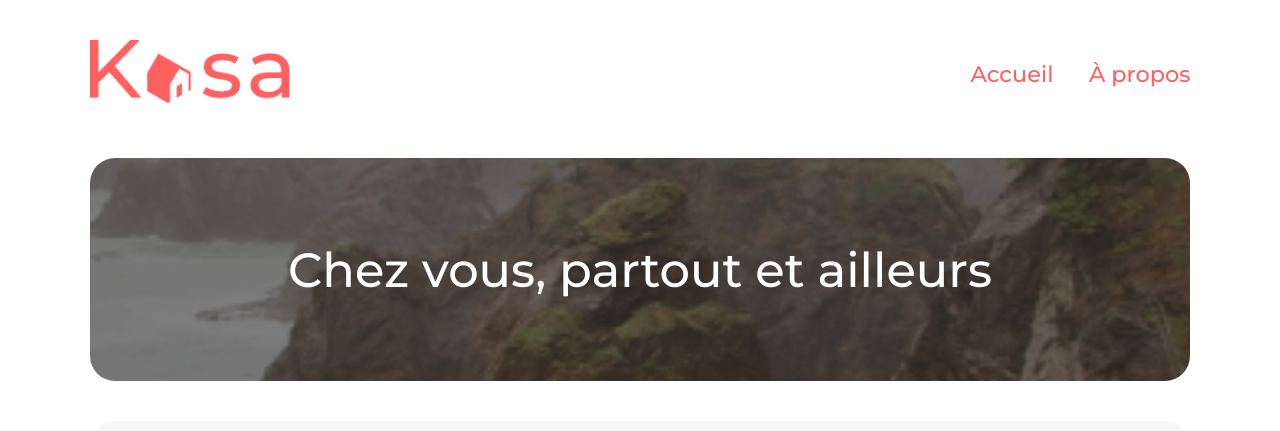
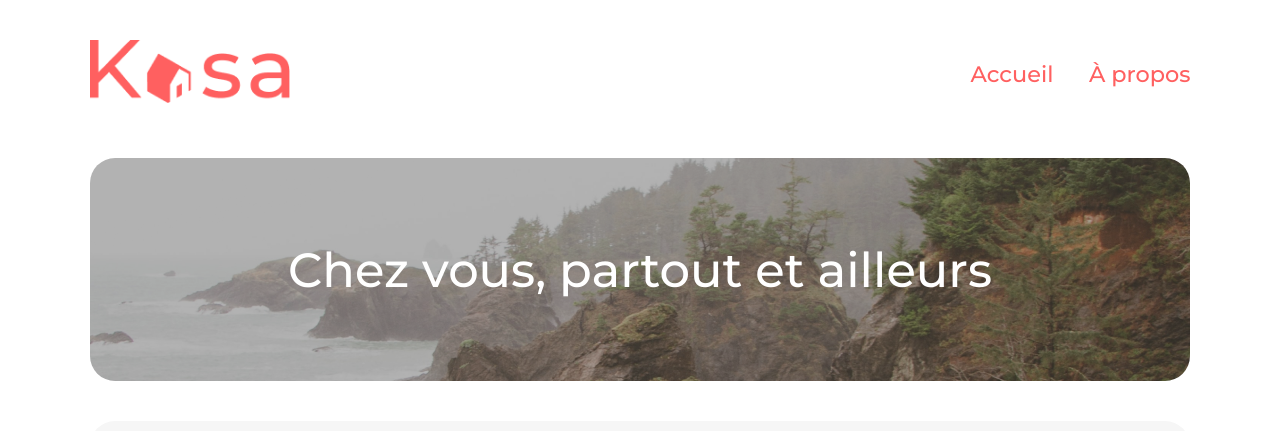
Before and after one commit to thomas1-code/projet_kasa, a React (Create React App) app: page / in a window 1280 px wide. Shown: the top 431 px of the page. Built offline with nearby package versions, Linux system fonts and the light colour scheme.

Commit message:
modification propriété  <Banner /> + nom  pour la version tablette

```diff
--- a/src/pages/About.jsx
+++ b/src/pages/About.jsx
@@ -4,7 +4,7 @@ import Footer from '../components/Footer';
 import Banner from '../components/Banner';
 import Collapse from '../components/Collapse';
 import ImageMobile from '../assets/gustavo_alves.png';
-import ImageDesktop from '../assets/kalen_emsley.png';
+import ImageTablet from '../assets/kalen_emsley.png';
 
 const imageAlt = 'Paysage de montagnes enneigés';
 
@@ -16,7 +16,7 @@ const About = () => {
         <Banner
           className="banner banner--about"
           mobile={ImageMobile}
-          desktop={ImageDesktop}
+          tablet={ImageTablet}
           alt={imageAlt}
         />
         <section className="about">
--- a/src/pages/Home.jsx
+++ b/src/pages/Home.jsx
@@ -4,7 +4,7 @@ import Header from '../components/Header';
 import Footer from '../components/Footer';
 import Banner from '../components/Banner';
 import BannerMobile from '../assets/img_banner_mobile.png';
-import BannerDesktop from '../assets/img_banner_desktop.png';
+import BannerTablet from '../assets/img_banner_desktop.png';
 import Card from '../components/Card';
 import Products from '../data/data-card.json';
 
@@ -19,7 +19,7 @@ const Home = () => {
         <Banner
           className="banner"
           mobile={BannerMobile}
-          desktop={BannerDesktop}
+          tablet={BannerTablet}
           alt={bannerAlt}
           title={bannerTitle}
         />
```
